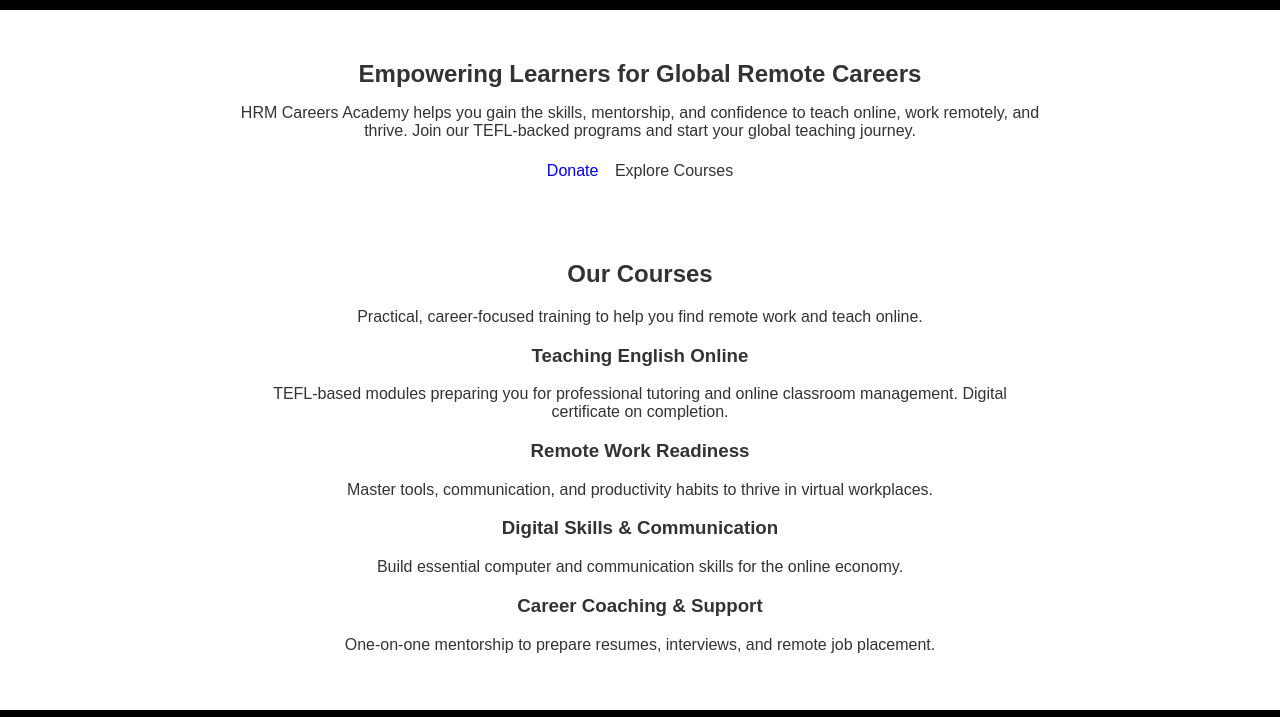
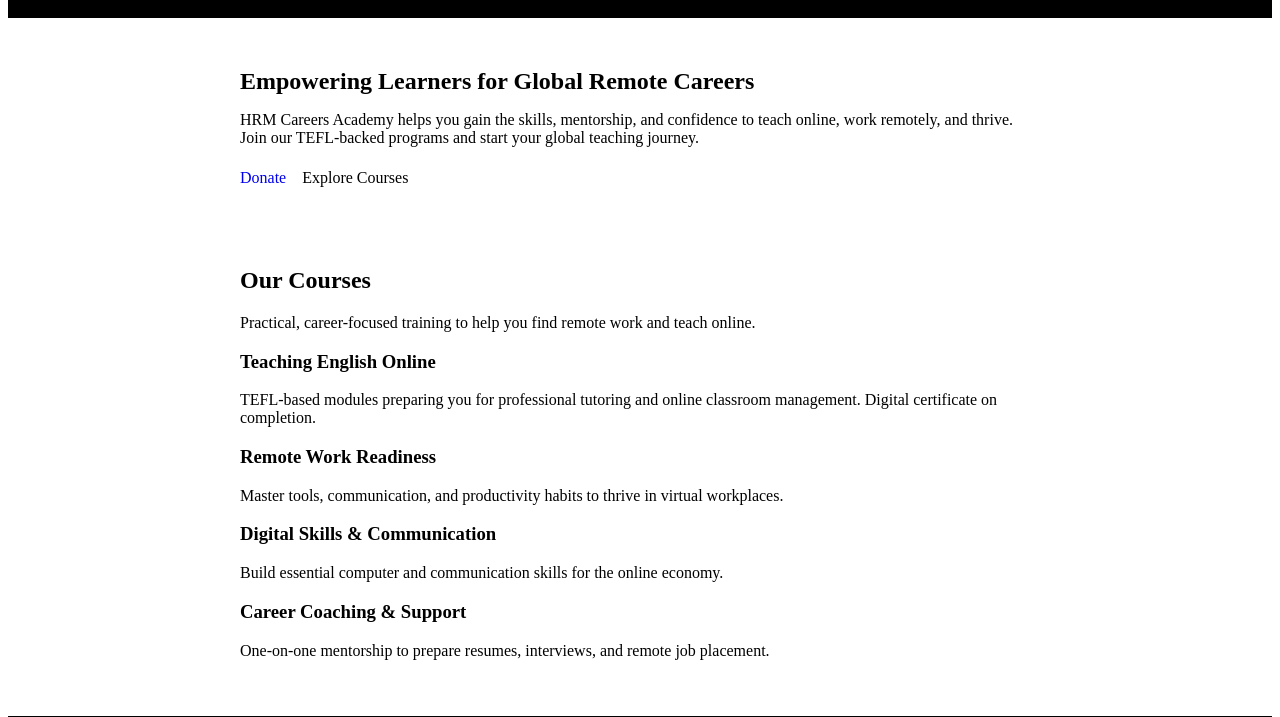
Before and after one commit to hrmcareersacademy/hrmcareersacademy.github.io, a plain HTML site: page index.html in a window 1280 px wide. Shown: the part 1112-1829 px from the top of the page. Drawn offline with Linux system fonts and the light colour scheme; files that its build step writes are made by us from their sources; files whose address does not match are found by name.

Commit message:
Update style.css

```diff
--- a/style.css
+++ b/style.css
@@ -1,10 +1,7 @@
 body {
-  font-family: 'Arial', sans-serif;
-  margin: 0;
-  padding: 0;
-  background-color: #fff;
-  color: #333;
-  text-align: center;
+  body {
+  background-color: #ffffff; /* white */
+  color: #000000; /* black text */
 }
 header {
   background-color: #000;
```
